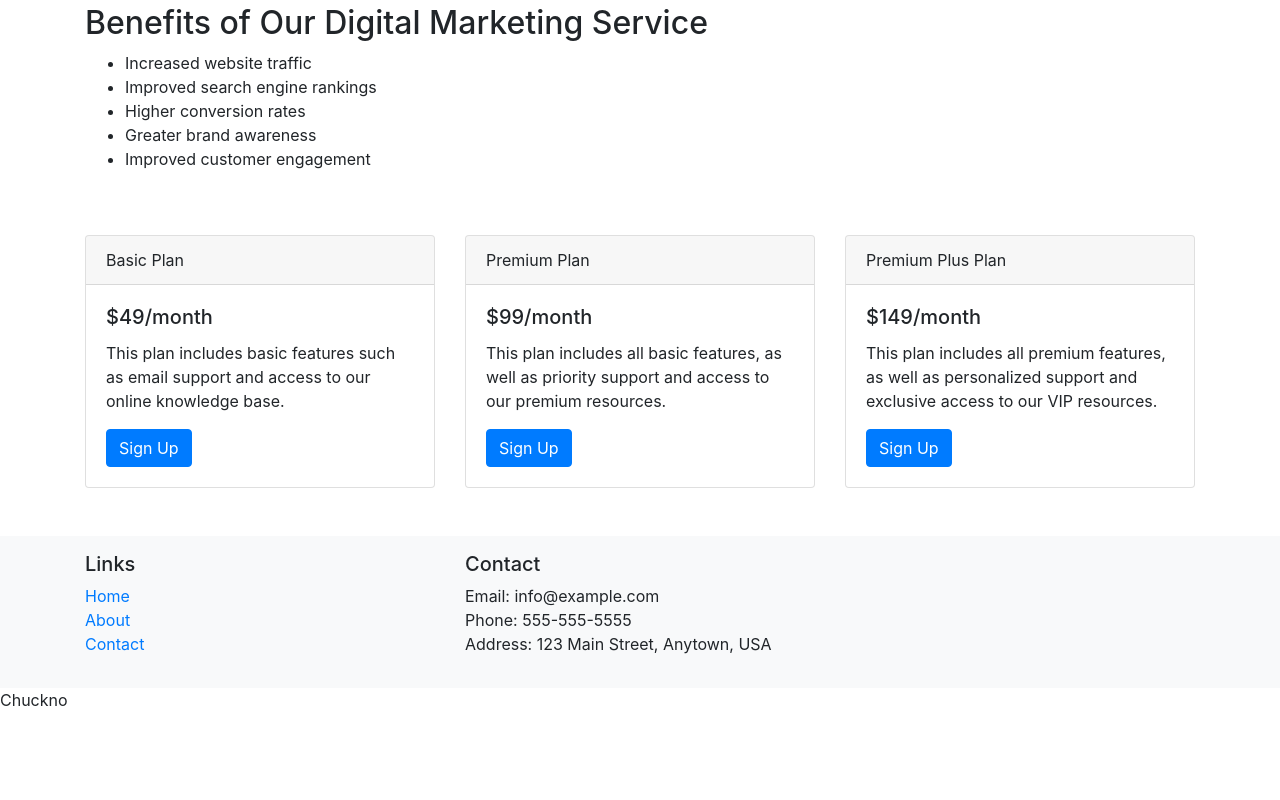
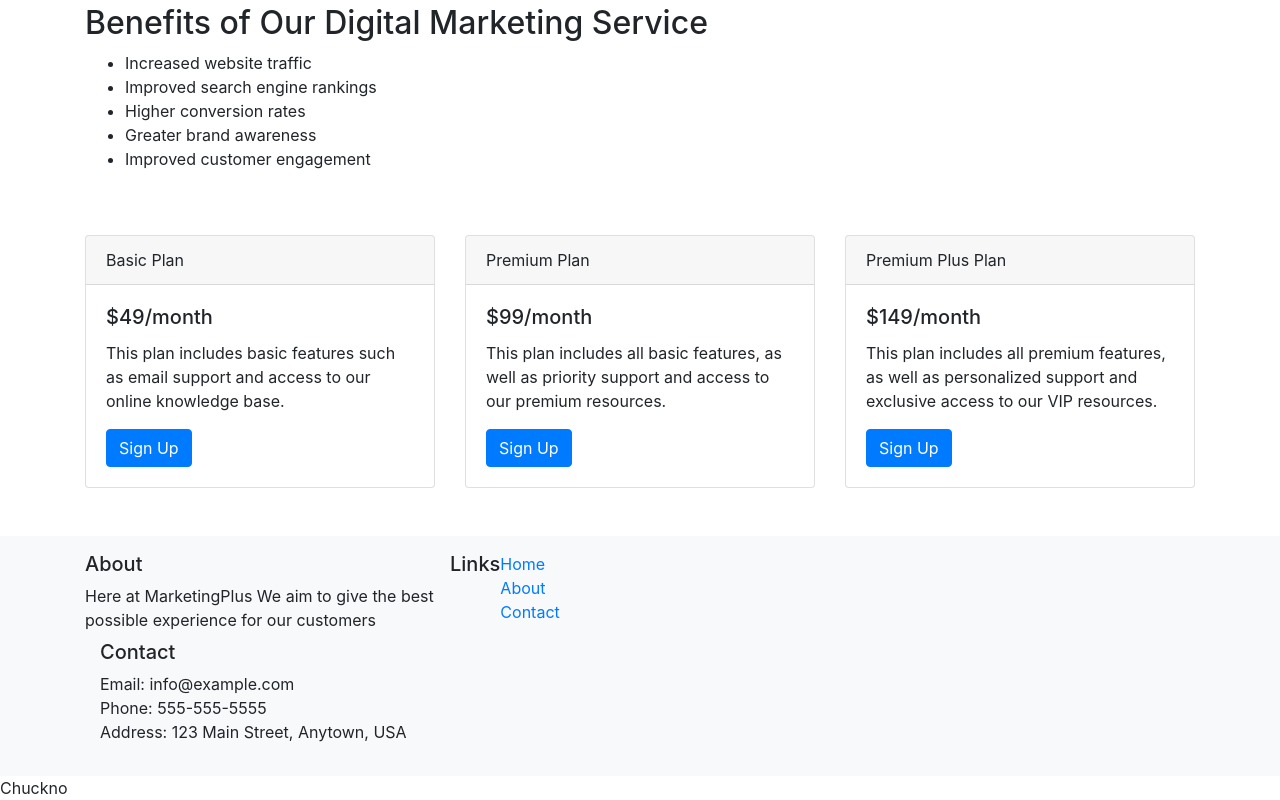
Before and after one commit to Gradyl123/MarketingPlus, a plain HTML site: page index.html in a window 1280 px wide. Shown: the part 810-1610 px from the top of the page. Before the commit the page ends 1522 px from the top, so only its background shows below. Drawn offline with nearby package versions, Linux system fonts and the light colour scheme; a script that the page names is missing.

Commit message:
Update index.html

```diff
--- a/index.html
+++ b/index.html
@@ -112,6 +112,10 @@
         <div class="row">
           <div class="col-md-4">
 
+            <h5>About</h5>
+            Here at MarketingPlus We aim to give the best possible experience for our customers
+          </div>
+
             <h5>Links</h5>
             <ul class="list-unstyled">
               <li><a href="#">Home</a></li>
```
